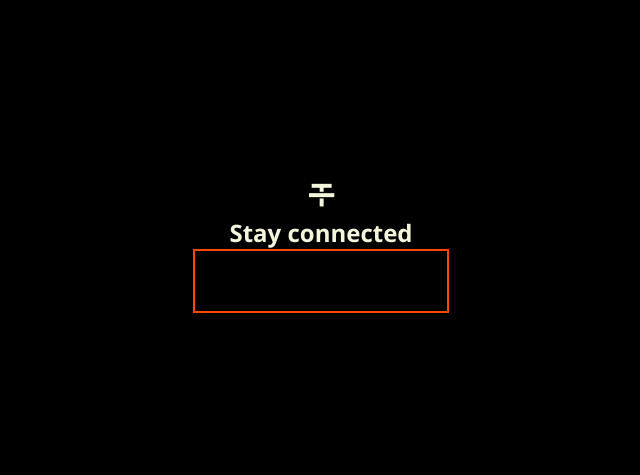
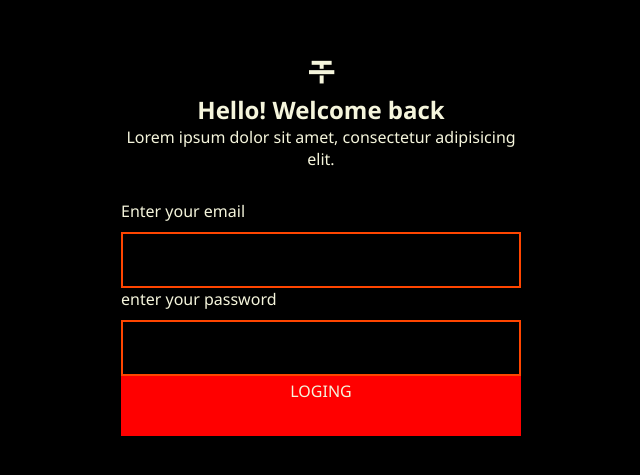
Before and after one commit to vikaspal9131/nuvaria, a plain HTML site: page Project01/loging.html in a window 1280 px wide. Shown: the part 157-632 px from the top of the page, without its empty margins (319-959 px from the left). Drawn offline with nearby package versions, Linux system fonts and the light colour scheme.

Commit message:
working on loging page

```diff
--- a/Project01/loging.css
+++ b/Project01/loging.css
@@ -7,6 +7,7 @@
 html body {
   height: 100%;
   width: 100%;
+  user-select: none;
 }
 
 .loging{
@@ -20,12 +21,26 @@ html body {
   text-align: center;
 }
 
-.loging input{
+form p{
+  margin-bottom: 30px;
+}
+
+.input input{
   background-color: transparent;
   border: none;
   border: 2px solid orangered;
   color: white;
-  width: 20vw;
-  height: 8vh;
-  font-size: 2rem
+  width: 400px;
+  height: 7vh;
+  font-size: 2rem;
+
 }
+
+.input p {
+  text-align: start;
+  margin-bottom: 10px;
+}
+.btn{
+  background: red;
+  padding: 4px 5px ;
+}
--- a/Project01/loging.html
+++ b/Project01/loging.html
@@ -1,16 +1,15 @@
 <!DOCTYPE html>
 <html lang="en">
+
 <head>
   <meta charset="UTF-8">
   <meta name="viewport" content="width=device-width, initial-scale=1.0">
   <title>loging</title>
   <link rel="stylesheet" href="loging.css">
-  <link
-  href="https://cdn.jsdelivr.net/npm/remixicon@4.3.0/fonts/remixicon.css"
-  rel="stylesheet"
-/>
+  <link href="https://cdn.jsdelivr.net/npm/remixicon@4.3.0/fonts/remixicon.css" rel="stylesheet" />
 
 </head>
+
 <body>
   <div class="loging">
 
@@ -19,9 +18,24 @@
         <i class="ri-strikethrough-2"></i>
       </h1>
       <h2>
-        Stay connected
+        Hello! Welcome back
       </h2>
-      <input type="text">
+      <p>
+        Lorem ipsum dolor sit amet, consectetur adipisicing <br> elit.
+      </p>
+      <div class="input">
+        <p>Enter your email</p>
+        <input type="text">
+      </div>
+      <div class="input">
+        <p>enter your password</p>
+        <input type="password">
+      </div>
+
+      <div class="btn">
+        <p>LOGING</p>
+      </div>
+
 
 
     </form>
@@ -29,4 +43,5 @@
   </div>
 
 </body>
+
 </html>
```
